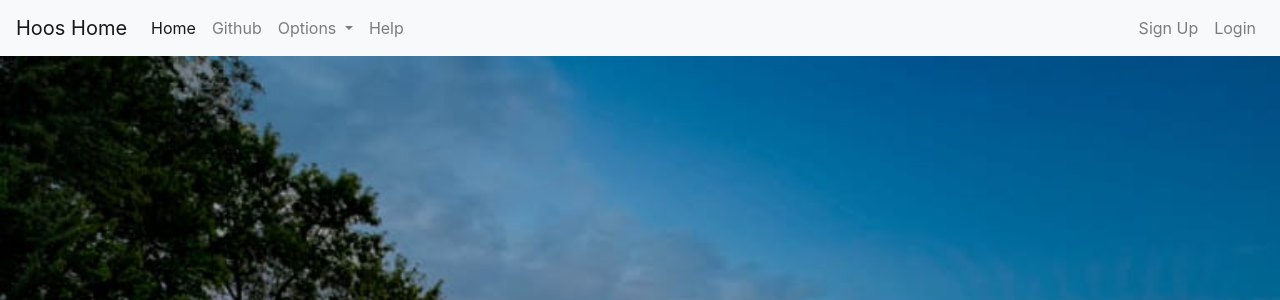
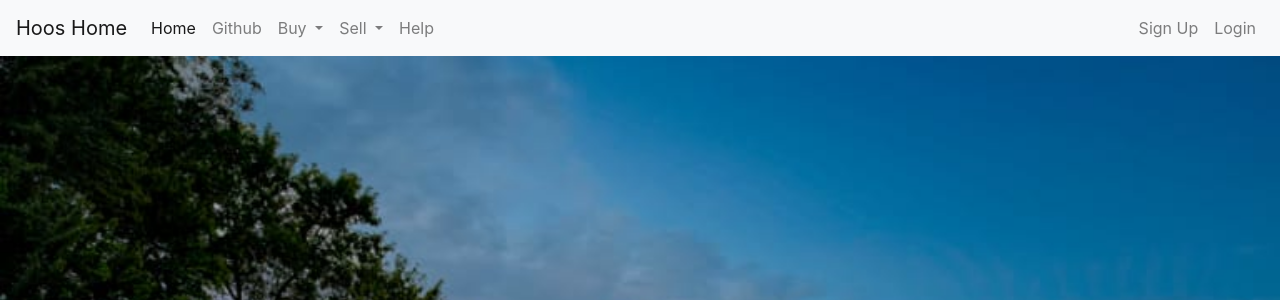
Before and after one commit to UVA-CS3240-S19/HoosHome, a Django app: page / in a window 1280 px wide. Shown: the top 300 px of the page. Run offline with Django 3.2, Linux system fonts and the light colour scheme; some libraries are stand-ins or nearby versions.

Commit message:
updated links and other stuff

```diff
--- a/home/models.py
+++ b/home/models.py
@@ -7,6 +7,8 @@ from django.utils import timezone
 class Listing(models.Model):
     pub_date = models.DateTimeField('date published')
     address = models.CharField(max_length=200)
+    city = models.CharField(max_length=50,default="Charlottesville")
+    zip = models.CharField("ZIP / Postal code", max_length=12,default=22903)
     realtor_agent = models.CharField(max_length=200)
     description = models.TextField()
     beds = models.IntegerField()
--- a/home/templates/base.html
+++ b/home/templates/base.html
@@ -19,20 +19,26 @@
           <div class="collapse navbar-collapse" id="navbarSupportedContent">
             <ul class="navbar-nav mr-auto">
               <li class="nav-item active">
-                <a class="nav-link" href="#">Home <span class="sr-only">(current)</span></a>
+                <a class="nav-link" href="/">Home <span class="sr-only">(current)</span></a>
               </li>
               <li class="nav-item">
                 <a class="nav-link" href="https://github.com/UVA-CS3240-S19/project-102-nautilus">Github</a>
               </li>
               <li class="nav-item dropdown">
                 <a class="nav-link dropdown-toggle" href="#" id="navbarDropdown" role="button" data-toggle="dropdown" aria-haspopup="true" aria-expanded="false">
-                  Options
+                  Buy
                 </a>
                 <div class="dropdown-menu" aria-labelledby="navbarDropdown">
-                  <a class="dropdown-item" href="listings">Buy</a>
+                  <a class="dropdown-item" href="/listings">Buy</a>
                   <a class="dropdown-item" href="#">Rent</a>
-                  <div class="dropdown-divider"></div>
-                  <a class="dropdown-item" href="createlisting">Sell</a>
+                </div>
+              </li>
+              <li class="nav-item dropdown">
+                <a class="nav-link dropdown-toggle" href="#" id="navbarDropdown" role="button" data-toggle="dropdown" aria-haspopup="true" aria-expanded="false">
+                  Sell
+                </a>
+                <div class="dropdown-menu" aria-labelledby="navbarDropdown">
+                  <a class="dropdown-item" href="/createlisting">Sell</a>
                   <a class="dropdown-item" href="#">Sublet</a>
                 </div>
               </li>
@@ -45,16 +51,16 @@
               <ul class="navbar-nav navbar-right">
 
                 <li class="nav-item">
-                  <a class="nav-link" href="accounts/logout">Logout</a></li>
+                  <a class="nav-link" href="/accounts/logout">Logout</a></li>
                 </li>
               </ul>
             {% else %}
               <ul class="navbar-nav navbar-right">
                 <li class="nav-item">
-                  <a class="nav-link" href="signup">Sign Up</a></li>
+                  <a class="nav-link" href="/signup">Sign Up</a></li>
                 </li>
                 <li class="nav-item">
-                  <a class="nav-link" href="accounts/login">Login</a></li>
+                  <a class="nav-link" href="/accounts/login">Login</a></li>
                 </li>
             {% endif %}
             </ul>
--- a/home/templates/home/listing_list.html
+++ b/home/templates/home/listing_list.html
@@ -11,8 +11,8 @@
           <h1 class="jumbotron-heading">Listings example</h1>
           <p class="lead text-muted">HOOS HOME</p>
           <p>
-            <a href="#" class="btn btn-primary my-2">START ANOTHER APARTMENT SEARCH</a>
-            <a href="#" class="btn btn-secondary my-2">GO BACK</a>
+            <a href="filters" class="btn btn-primary my-2">START ANOTHER APARTMENT SEARCH</a>
+            <a href="/" class="btn btn-secondary my-2">GO BACK</a>
           </p>
         </div>
       </section>
--- a/home/urls.py
+++ b/home/urls.py
@@ -1,18 +1,12 @@
 from django.urls import path, include
 
 from django.contrib import admin
-from home import views
+from . import views
 
 urlpatterns = [
     path('', views.home, name="homepage"),
     path('accounts/', include('django.contrib.auth.urls')),
     path('', include('social_django.urls', namespace='social')),
-]
-
-from . import views
-
-urlpatterns = [
-	path('', views.home, name = "homepage"),
 	path('createlisting/', views.ListingCreateView.as_view(), name='createlisting'),
     path('listings', views.ListingList.as_view(), name='listings'),
     path('filters', views.ListingListFilter.as_view(), name='filters'),
--- a/home/views.py
+++ b/home/views.py
@@ -6,7 +6,7 @@ from .models import Listing
 
 class ListingCreateView(CreateView):
     model = Listing
-    fields = ('pub_date', 'address', 'realtor_agent','description', 'price', 'beds','baths')
+    fields = ('pub_date', 'address', 'city', 'zip', 'realtor_agent','description', 'price', 'beds','baths')
     def form_valid(self, form):
         return redirect('/listings')
 
```
Also changed, not shown: home/migrations/0002_auto_20190318_1728.py (added), home/migrations/0003_merge_20190321_2243.py (added), home/migrations/0004_auto_20190321_2318.py (added).
